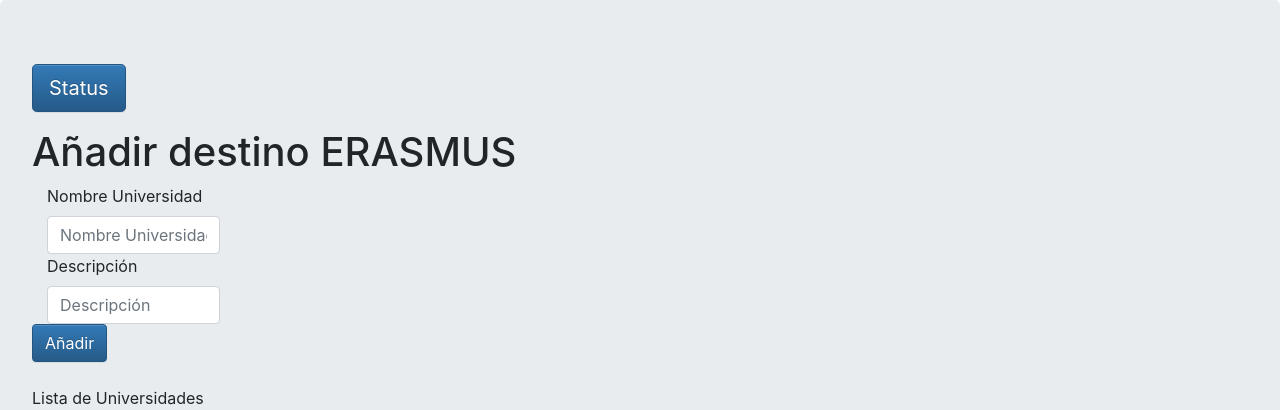
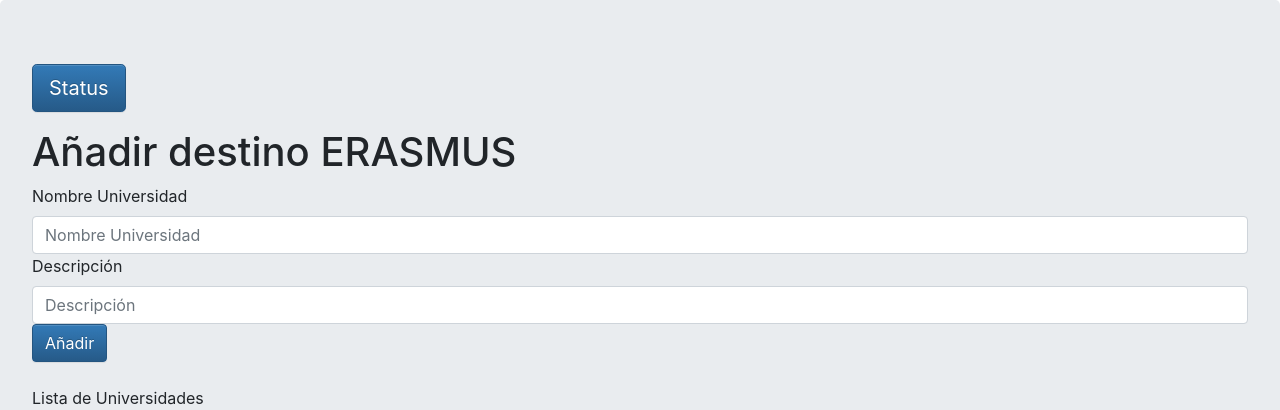
Before and after one commit to RamonGago/Dockers, a Flask app: page / in a window 1280 px wide. Shown: the top 410 px of the page. Run offline with Flask 2, Linux system fonts and the light colour scheme; data that the repository does not hold is empty; some libraries are stand-ins or nearby versions.

Commit message:
34 compose test

```diff
--- a/static/css/style.css
+++ b/static/css/style.css
@@ -1,4 +1,5 @@
 .footer-bottom {
+    position: absolute;
     background-color: #15224f;
     min-height: 30px;
     width: 100%;
--- a/templates/universities.html
+++ b/templates/universities.html
@@ -16,11 +16,11 @@
           <h1 class="header clearfix">Añadir destino ERASMUS</h1>
           <div class="form-group">
             <form action="/new" method="POST">
-              <div class="col-md-2">
+              <div class="col-xs-12">
                 <label for="nameUniversity">Nombre Universidad</label>
                 <input type="text" class="form-control" name="name" id="nameUniversity" placeholder="Nombre Universidad"></input>
               </div>
-              <div class="col-md-2">
+              <div class="col-xs-9">
                 <label for="description">Descripción</label>
                 <input type="text" class="form-control" name="description" id="description" placeholder="Descripción"></input>
               </div>
```
